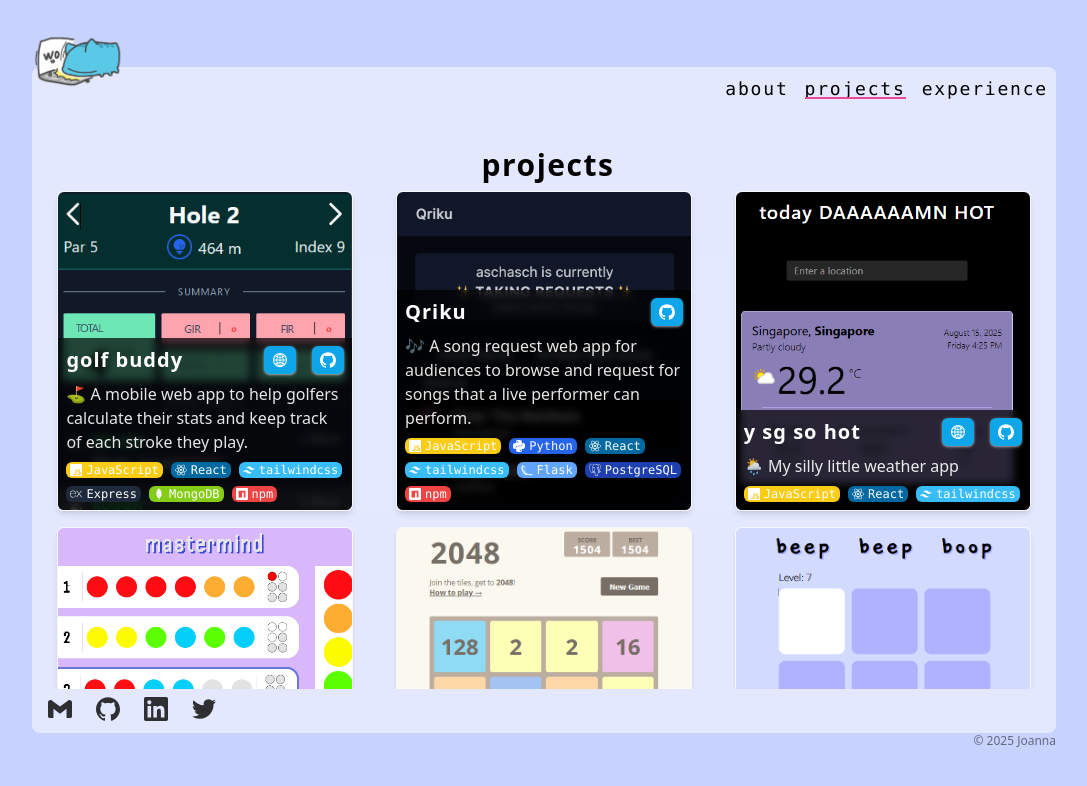
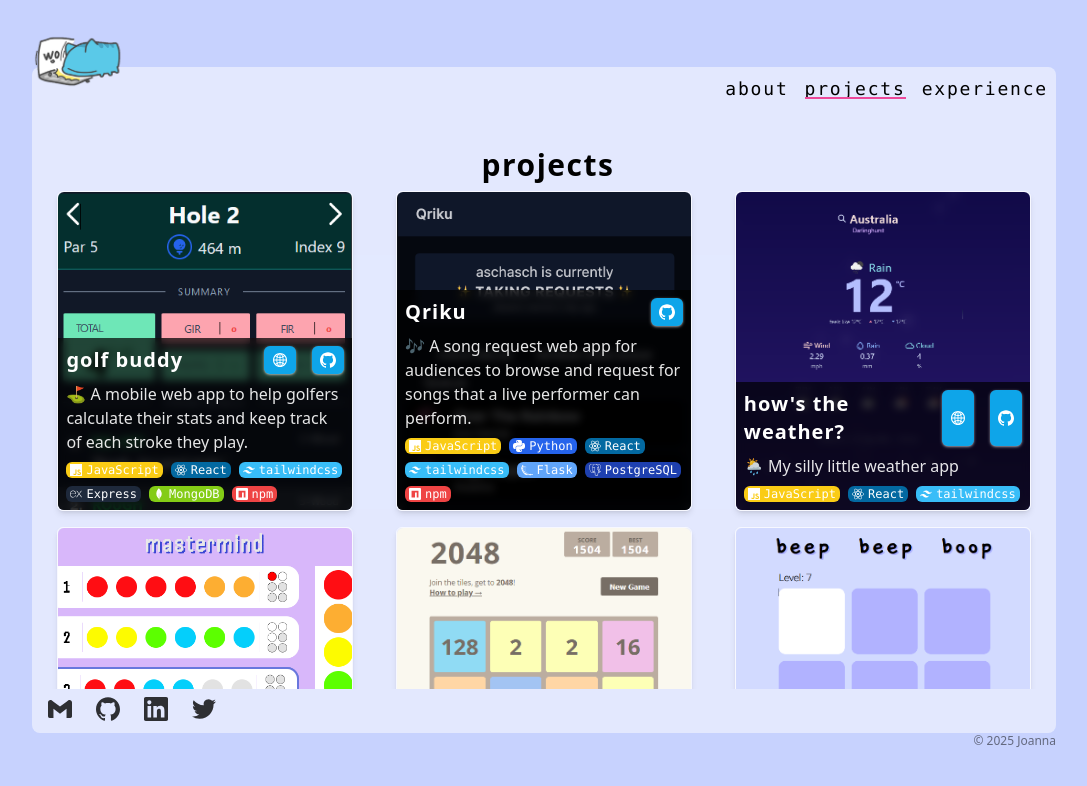
Before and after one commit to juju927/jujuwho, a React (Vite) app: page /projects in a window 1280 px wide. Shown: the top 786 px of the page, without its empty margins (96-1183 px from the left). Built offline with nearby package versions, Linux system fonts and the light colour scheme.

Commit message:
chore: update weather app thumbnail

```diff
--- a/data/projects/projects.js
+++ b/data/projects/projects.js
@@ -3,7 +3,7 @@ import qrikupic from "../../src/assets/images/projects/qriku.png"
 import mastermindpic from "../../src/assets/images/projects/mastermind.png"
 import tooforatepic from "../../src/assets/images/projects/tooforate.png"
 import bbbpic from "../../src/assets/images/projects/beepbeepboop.png"
-import weatherapppic from "../../src/assets/images/projects/weatherapp.png"
+import weatherapppic from "../../src/assets/images/projects/weatherdash.png"
 
 export const projects = [
   {
@@ -31,7 +31,7 @@ export const projects = [
     },
   },
   {
-    name: "y sg so hot",
+    name: "how's the weather?",
     date: "",
     description: "🌦️ My silly little weather app",
     image: weatherapppic,
```
Also changed, not shown: src/assets/images/projects/weatherapp.png (deleted), src/assets/images/projects/weatherdash.png (added).
